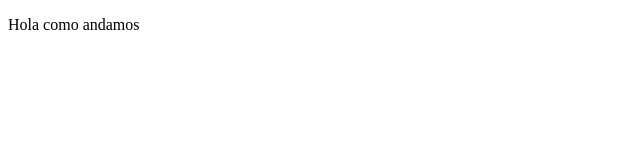
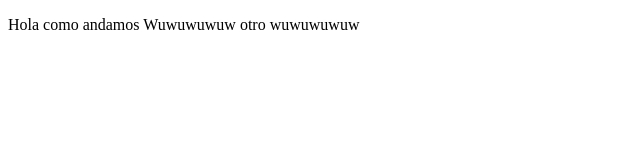
Before and after one commit to AdyDRR/ProyectoDemoCursoPreWork, a plain HTML site: page index.html in a window 1280 px wide. Shown: the whole page, without its empty margins (0-640 px from the left). Drawn offline with Linux system fonts and the light colour scheme.

Commit message:
cambios que agregamos wuwuwuw again

```diff
--- a/index.html
+++ b/index.html
@@ -9,6 +9,7 @@
 <body>
     <p>
         Hola como andamos
+        Wuwuwuwuw otro wuwuwuwuw
     </p>
 </body>
 </html>
```
